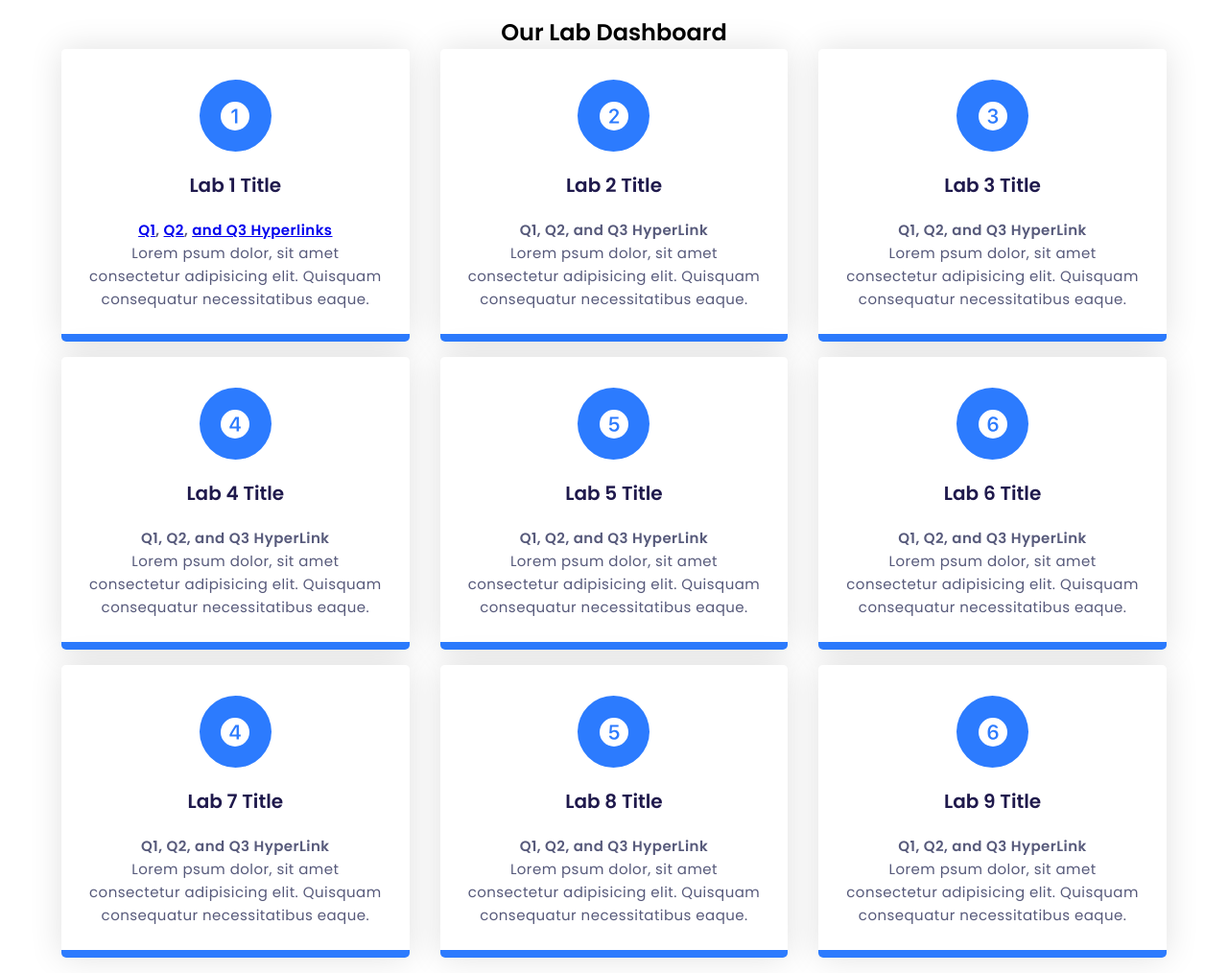
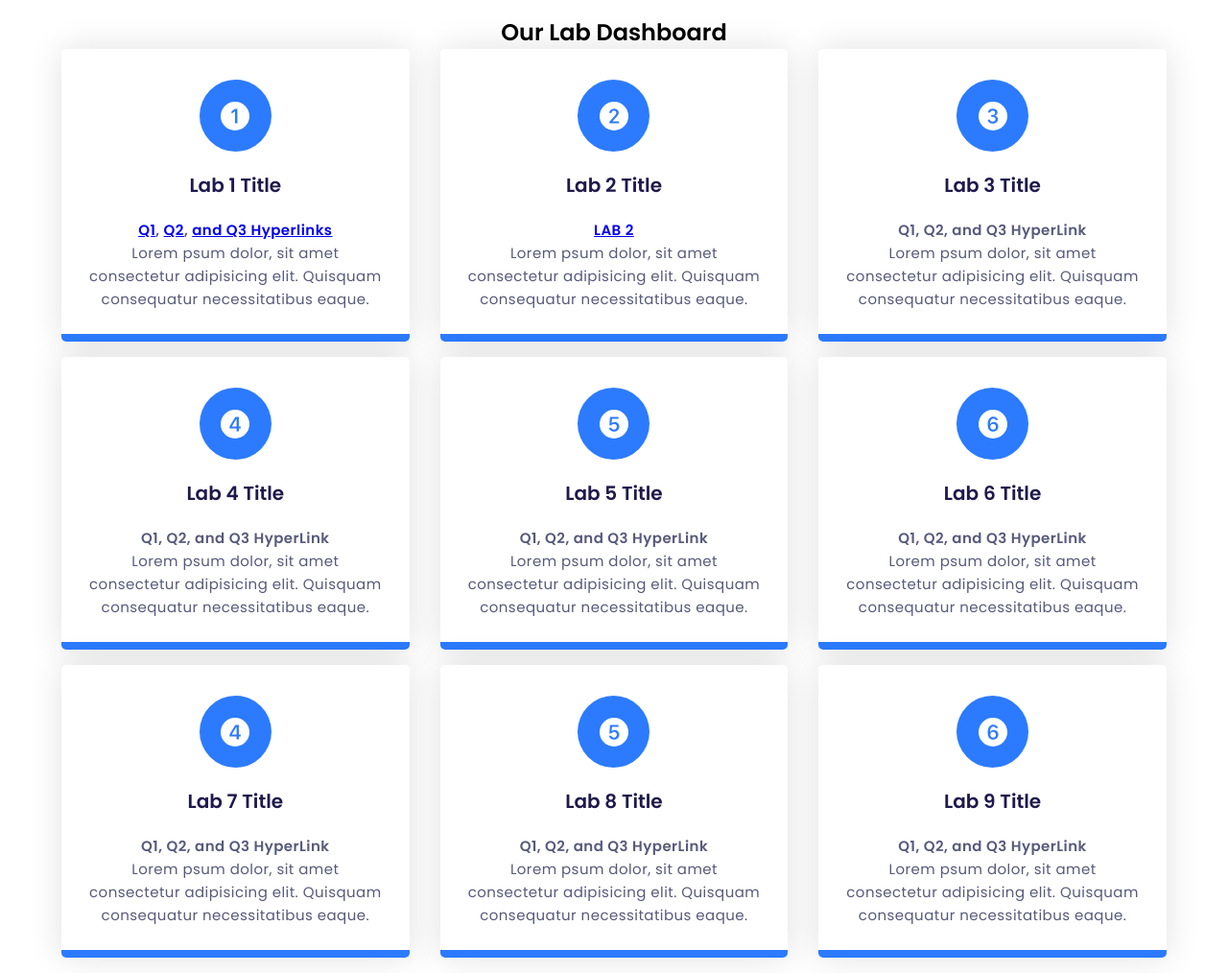
Before and after one commit to zainab946/zainab946.github.io, a plain HTML site: page index.html in a window 1280 px wide. Shown: the whole page at 96% size. Drawn offline with Linux system fonts and the light colour scheme.

Commit message:
changes to xyzzz

```diff
--- a/index.html
+++ b/index.html
@@ -47,7 +47,7 @@
           </div>
           <h3>Lab 2 Title</h3>
           <p>
-             <b>Q1, Q2, and Q3 HyperLink</b><br>Lorem psum dolor, sit amet consectetur adipisicing elit. Quisquam
+             <b> <a href="Labs/z.html">LAB 2</a></b><br>Lorem psum dolor, sit amet consectetur adipisicing elit. Quisquam
             consequatur necessitatibus eaque.
           </p>
         </div>
```
